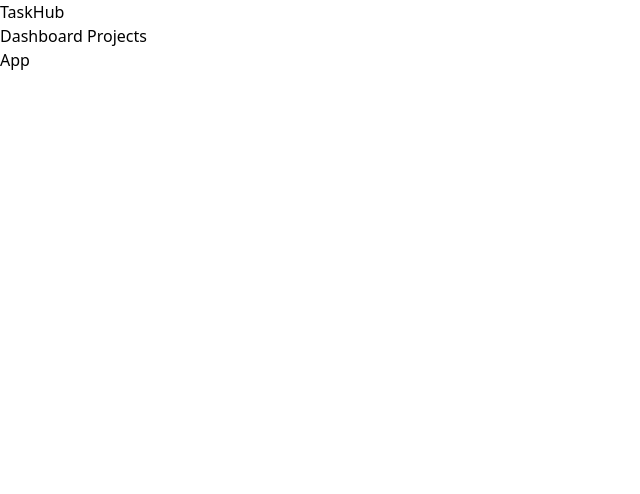
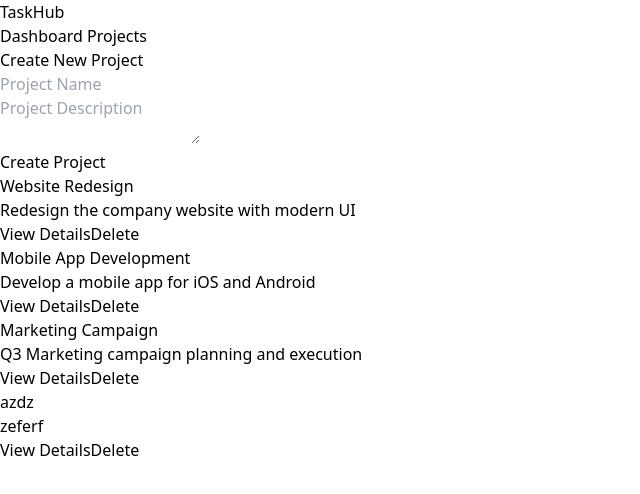
Before and after one commit to Ayoub-Fatmi/taskhub, a React (Vite) app: page /projects in a window 1280 px wide. Shown: the top 494 px of the page, without its empty margins (0-640 px from the left). Built offline with nearby package versions, Linux system fonts and the light colour scheme; data requests are answered from the project's data file.

Commit message:
day 1 completed

```diff
--- a/db.json
+++ b/db.json
@@ -1,27 +1,33 @@
 {
   "projects": [
     {
-        "id": 1,
+      "id": "1",
       "name": "Website Redesign",
       "description": "Redesign the company website with modern UI",
       "createdAt": "2023-05-15T10:00:00Z"
     },
     {
-        "id": 2,
+      "id": "2",
       "name": "Mobile App Development",
       "description": "Develop a mobile app for iOS and Android",
       "createdAt": "2023-06-01T09:15:00Z"
     },
     {
-        "id": 3,
+      "id": "3",
       "name": "Marketing Campaign",
       "description": "Q3 Marketing campaign planning and execution",
       "createdAt": "2023-06-20T08:00:00Z"
+    },
+    {
+      "id": "a6ea",
+      "name": "azdz",
+      "description": "zeferf",
+      "createdAt": "2025-04-13T19:42:09.665Z"
     }
   ],
   "tasks": [
     {
-        "id": 1,
+      "id": "1",
       "projectId": 1,
       "title": "Design homepage mockup",
       "description": "Create a mockup for the new homepage design",
@@ -30,7 +36,7 @@
       "createdAt": "2023-05-15T10:30:00Z"
     },
     {
-        "id": 2,
+      "id": "2",
       "projectId": 1,
       "title": "Implement responsive navbar",
       "description": "Create a responsive navigation bar for the website",
@@ -39,7 +45,7 @@
       "createdAt": "2023-05-20T14:30:00Z"
     },
     {
-        "id": 3,
+      "id": "3",
       "projectId": 2,
       "title": "Design app wireframes",
       "description": "Create wireframes for all app screens",
@@ -48,7 +54,7 @@
       "createdAt": "2023-06-01T09:30:00Z"
     },
     {
-        "id": 4,
+      "id": "4",
       "projectId": 2,
       "title": "Research API integration options",
       "description": "Research and document API integration options for the app",
@@ -57,7 +63,7 @@
       "createdAt": "2023-06-02T10:00:00Z"
     },
     {
-        "id": 5,
+      "id": "5",
       "projectId": 3,
       "title": "Brainstorm campaign ideas",
       "description": "Organize a brainstorming session for campaign ideas",
--- a/package.json
+++ b/package.json
@@ -12,6 +12,7 @@
   },
   "dependencies": {
     "@reduxjs/toolkit": "^2.6.1",
+    "json-server": "^1.0.0-beta.3",
     "lucide-react": "^0.487.0",
     "react": "^19.0.0",
     "react-dom": "^19.0.0",
--- a/src/App.tsx
+++ b/src/App.tsx
@@ -1,6 +1,9 @@
-// import { Route, Routes } from 'react-router-dom'
+import { Route, Routes } from 'react-router-dom'
 import './App.css'
 import Layout from './components/Layout'
+import DashboardPage from './pages/DashboardPage'
+import ProjectsPage from './pages/ProjectsPage'
+import ProjectTasksPage from './pages/ProjectDetailsPage'
 
 function App() {
 
@@ -8,12 +11,11 @@
     <div className="app">
     {/* <Header /> */}
     <Layout>
-      {/* <Routes>
+      <Routes>
         <Route path="/" element={<DashboardPage />} />
         <Route path="/projects" element={<ProjectsPage />} />
-        <Route path="/projects/:projectId" element={<ProjectDetailsPage />} />
-      </Routes> */}
-      <div>App</div>
+        <Route path="/projects/:projectId" element={<ProjectTasksPage />} />
+      </Routes>
     </Layout>
     {/* <Footer /> */}
   </div>
--- a/src/components/Layout.tsx
+++ b/src/components/Layout.tsx
@@ -5,7 +5,7 @@
     <div className="min-h-screen bg-gray-50">
       <header className="bg-white shadow-sm py-4">
         <div className="container mx-auto px-4 flex items-center justify-between">
-          <h1 className="text-xl font-bold text-blue-600">TaskHub</h1>
+          <Link to="/"><h1 className="text-xl font-bold text-blue-600">TaskHub</h1></Link>
           {/* Navigation */}
           <div>
           <Link to="/" className="mx-2">Dashboard</Link> <Link to="/projects" className="mx-2">Projects</Link>
--- /dev/null
+++ b/src/hooks/usefetch.tsx
@@ -0,0 +1,33 @@
+import { useState, useEffect, useCallback } from "react";
+
+function useFetch<T>(url: string) {
+    const [data, setData] = useState<T | null>(null);
+    const [isLoading, setIsLoading] = useState<boolean>(true);
+    const [error, setError] = useState<string | null>(null);
+
+    const fetchData = useCallback(async () => {
+        try {
+            const response = await fetch(url);
+            if (!response.ok) {
+                throw new Error("Failed to fetch data");
+            }
+            const json = await response.json();
+            setData(json);
+        } catch (err: any) {
+            setError(err.message);
+        } finally {
+            setIsLoading(false);
+        }
+    }, [url]);
+
+
+    useEffect(() => {
+        setTimeout(() => {
+            fetchData();
+        }, 2000);
+    }, [fetchData]);
+
+    return { data, isLoading, error, refetch: fetchData };
+}
+
+export default useFetch;
--- /dev/null
+++ b/src/pages/DashboardPage.tsx
@@ -0,0 +1,23 @@
+import useFetch from "../hooks/usefetch";
+
+type Project = {
+  id: number;
+  name: string;
+  // add other fields
+};
+
+function DashboardPage() {
+  const { data: projects, isLoading, error } = useFetch<Project[]>("http://localhost:3001/projects");
+
+  if (isLoading) return <p>Loading...</p>;
+  if (error) return <p>Error: {error}</p>;
+
+  return (
+    <div>
+      <h1>Dashboard</h1>
+      <p>Total Projects: {projects?.length}</p>
+    </div>
+  );
+}
+
+export default DashboardPage;
--- /dev/null
+++ b/src/pages/ProjectDetailsPage.tsx
@@ -0,0 +1,62 @@
+// pages/ProjectDetails.tsx
+import { useParams } from "react-router-dom";
+import useFetch from "../hooks/usefetch";
+
+type Project = {
+  id: number;
+  name: string;
+  description: string;
+  createdAt: string;
+};
+
+type Task = {
+  id: number;
+  projectId: number;
+  title: string;
+  description: string;
+  status: "to_do" | "in_progress" | "completed";
+  priority: "low" | "medium" | "high";
+  createdAt: string;
+};
+
+function ProjectDetails() {
+  const { projectId } = useParams<{ projectId: string }>();
+
+  const {
+    data: project,
+    isLoading: loadingProject,
+    error: projectError,
+  } = useFetch<Project>(`http://localhost:3001/projects/${projectId}`);
+
+  const {
+    data: tasks,
+    isLoading: loadingTasks,
+    error: tasksError,
+  } = useFetch<Task[]>(`http://localhost:3001/tasks?projectId=${projectId}`);
+
+  if (loadingProject || loadingTasks) return <p>Loading...</p>;
+  if (projectError) return <p>Error loading project: {projectError}</p>;
+  if (tasksError) return <p>Error loading tasks: {tasksError}</p>;
+
+  return (
+    <div>
+      <h1>{project?.name}</h1>
+      <p>{project?.description}</p>
+
+      <h2>Tasks</h2>
+      {tasks && tasks.length > 0 ? (
+        <ul>
+          {tasks.map((task) => (
+            <li key={task.id}>
+              {task.title} ({task.status}) - Priority: {task.priority}
+            </li>
+          ))}
+        </ul>
+      ) : (
+        <p>No tasks found for this project.</p>
+      )}
+    </div>
+  );
+}
+
+export default ProjectDetails;
--- a/src/pages/ProjectsPage.tsx
+++ b/src/pages/ProjectsPage.tsx
@@ -0,0 +1,115 @@
+// pages/ProjectsPage.tsx
+import { useState } from "react";
+import { Link } from "react-router-dom";
+import useFetch from "../hooks/usefetch";
+
+type Project = {
+  id: number;
+  name: string;
+  description: string;
+  createdAt: string;
+};
+
+function ProjectsPage() {
+  const { data: projects, isLoading, error, refetch } = useFetch<Project[]>("http://localhost:3001/projects");
+
+  const [newProjectName, setNewProjectName] = useState("");
+  const [newProjectDesc, setNewProjectDesc] = useState("");
+
+  // Create a new project
+  const handleCreateProject = async (e: React.FormEvent) => {
+    e.preventDefault();
+
+    if (!newProjectName.trim() || !newProjectDesc.trim()) return;
+
+    await fetch("http://localhost:3001/projects", {
+      method: "POST",
+      headers: { "Content-Type": "application/json" },
+      body: JSON.stringify({
+        name: newProjectName,
+        description: newProjectDesc,
+        createdAt: new Date().toISOString(),
+      }),
+    });
+
+    setNewProjectName("");
+    setNewProjectDesc("");
+    refetch(); // Refresh the projects list after adding
+  };
+
+  // Delete a project
+  const handleDeleteProject = async (id: number) => {
+    const confirmDelete = window.confirm("Are you sure you want to delete this project?");
+    if (!confirmDelete) return;
+
+    await fetch(`http://localhost:3001/projects/${id}`, {
+      method: "DELETE",
+    });
+
+    refetch(); // Refresh the projects list after deleting
+  };
+
+  if (isLoading) return <p>Loading projects...</p>;
+  if (error) return <p>Error loading projects: {error}</p>;
+
+  return (
+    <div className="p-4">
+      {/* Create Project Form */}
+      <form onSubmit={handleCreateProject} className="mb-6 bg-white p-4 rounded-lg shadow">
+        <h2 className="text-xl font-bold mb-4">Create New Project</h2>
+        <div className="mb-2">
+          <input
+            type="text"
+            placeholder="Project Name"
+            value={newProjectName}
+            onChange={(e) => setNewProjectName(e.target.value)}
+            className="border p-2 rounded w-full"
+          />
+        </div>
+        <div className="mb-2">
+          <textarea
+            placeholder="Project Description"
+            value={newProjectDesc}
+            onChange={(e) => setNewProjectDesc(e.target.value)}
+            className="border p-2 rounded w-full"
+          />
+        </div>
+        <button
+          type="submit"
+          className="bg-blue-500 text-white px-4 py-2 rounded hover:bg-blue-600 transition-colors"
+        >
+          Create Project
+        </button>
+      </form>
+
+      {/* Projects Grid */}
+      <div className="grid grid-cols-1 md:grid-cols-2 lg:grid-cols-3 gap-4">
+        {projects?.map((project) => (
+          <div
+            key={project.id}
+            className="bg-white rounded-lg shadow p-4 hover:shadow-md transition-shadow"
+          >
+            <h3 className="text-lg font-bold mb-2">{project.name}</h3>
+            <p className="text-gray-600 mb-4">{project.description}</p>
+            <div className="flex justify-between items-center">
+              <Link
+                to={`/projects/${project.id}`}
+                className="text-blue-500 hover:underline"
+              >
+                View Details
+              </Link>
+              <button
+                onClick={() => handleDeleteProject(project.id)}
+                className="text-red-500 hover:underline"
+              >
+                Delete
+              </button>
+            </div>
+          </div>
+        ))}
+      </div>
+    </div>
+  );
+}
+
+export default ProjectsPage;
```
Also changed, not shown: src/pages/ProjectTasksPage.tsx (deleted), 1 other file (tests, documents, lock files or other folders). Lines whose indentation alone changed are shown as unchanged.
